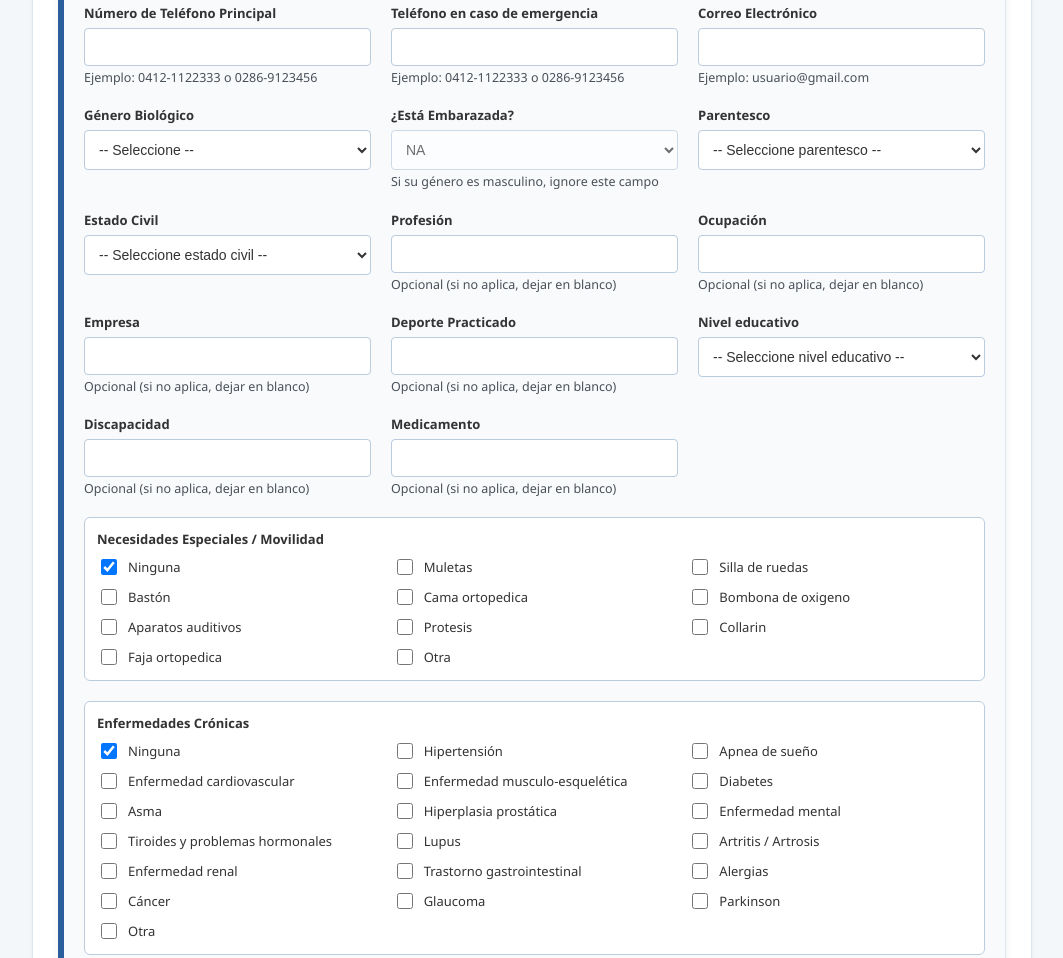
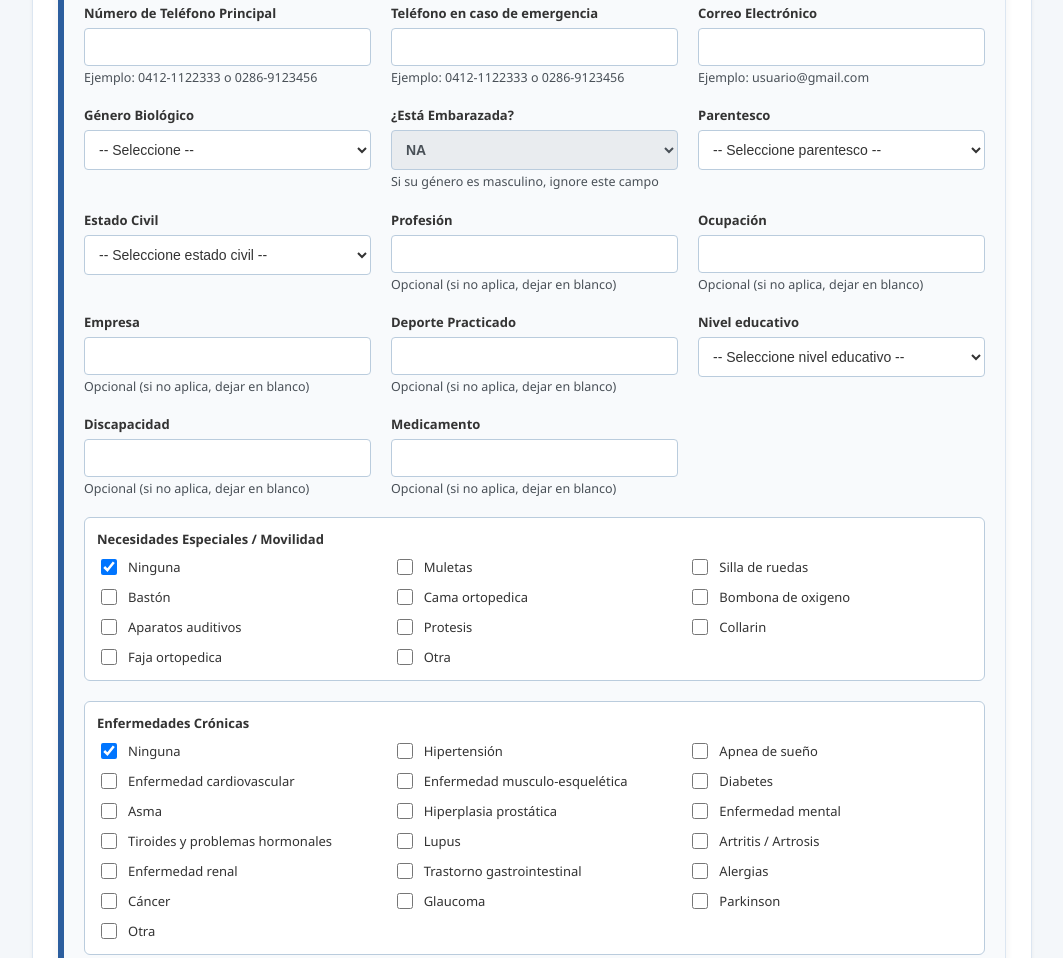
Before and after one commit to SebSoda/InterfaceWebRioAro, a plain HTML site: page index.html in a window 1280 px wide. Shown: the part 1280-2238 px from the top of the page, without its empty margins (108-1171 px from the left). Drawn offline with Linux system fonts and the light colour scheme.

Commit message:
FrontEnd mejorado

```diff
--- a/index.html
+++ b/index.html
@@ -56,6 +56,15 @@
             transition: background 0.2s;
         }
         .theme-toggle-btn:hover { background: rgba(255, 255, 255, 0.35); }
+
+        .form-group input:disabled,
+.form-group select:disabled {
+    background-color: var(--disabled-bg);
+    color: var(--disabled-color);
+    font-weight: bold;
+    opacity: 1;
+    cursor: not-allowed;
+}
 
         /* Tarjeta de advertencia roja de alto contraste */
 .info-card {
@@ -1659,6 +1668,7 @@
                                 <label class="votacion-campo-label">Estado</label>
                                 <select class="m-v-estado" style="width: 100%; box-sizing: border-box;">
                                     <option value="" disabled selected>-- Seleccione estado --</option>
+                                    <option value="NA" hidden>NA</option>
                                     <option value="AMAZONAS">Amazonas</option>
                                     <option value="ANZOÁTEGUI">Anzoátegui</option>
                                     <option value="APURE">Apure</option>
@@ -1796,9 +1806,7 @@
         if (cneCheckbox.checked) {
             camposVotacion.forEach(input => {
                 if (input) {
-                    if (input.value === "NA") {
-                        input.value = input.tagName === "SELECT" ? "" : "";
-                    }
+                    if (input.value === "NA") input.value = "";
                     input.disabled = false;
                     input.required = true;
                 }
```
